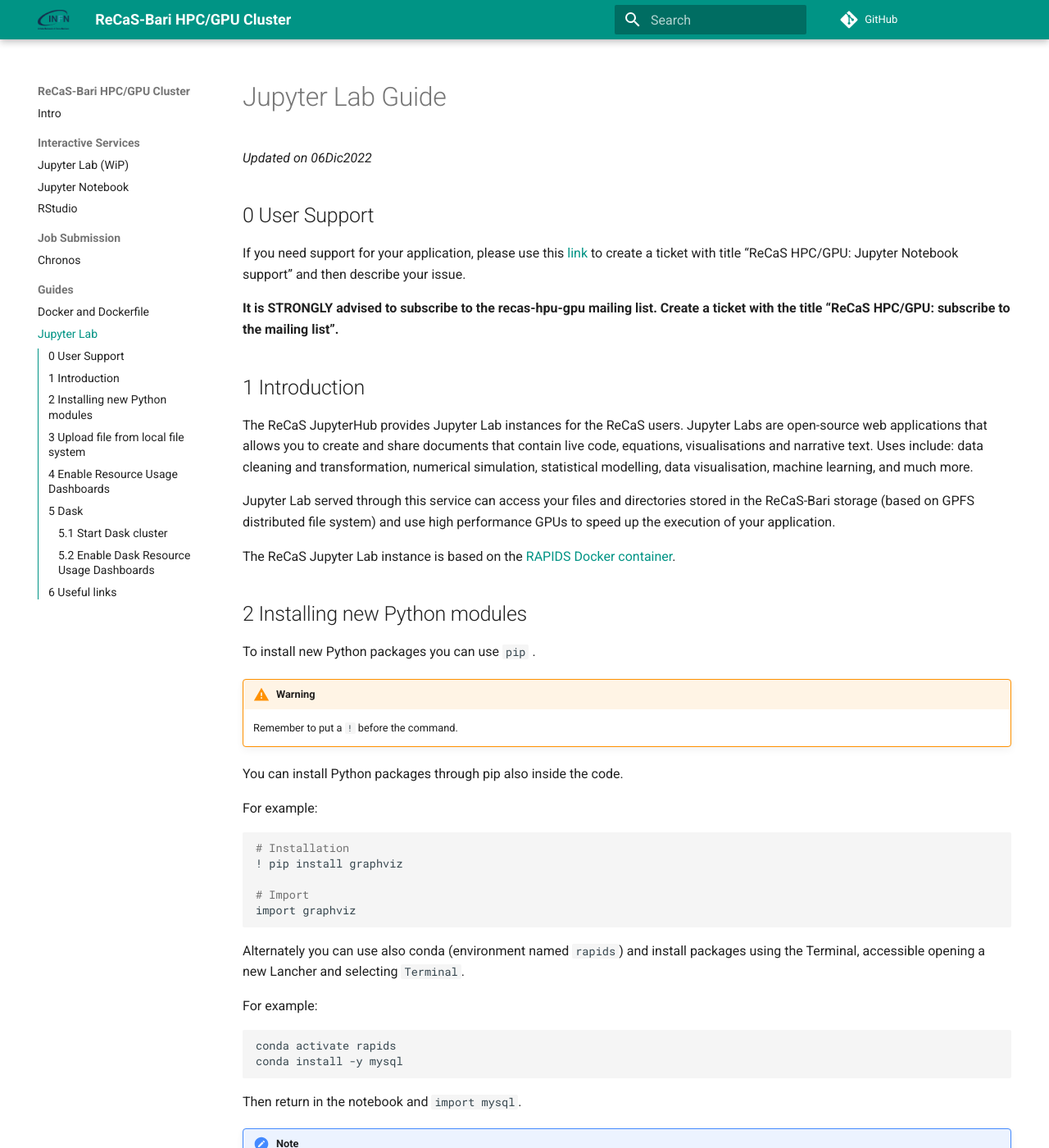
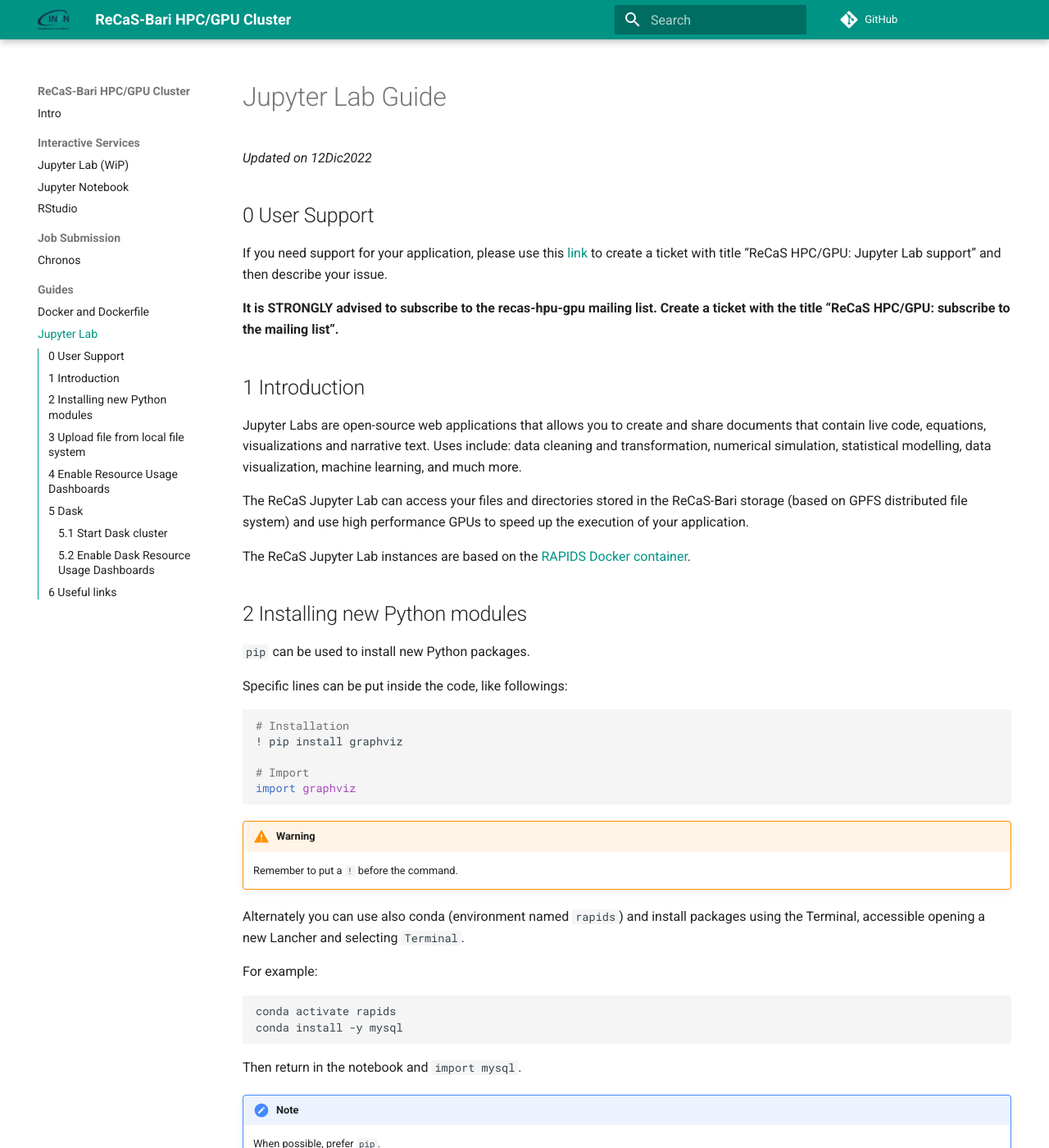
Before and after one commit to jvino/cluster-hpc-gpu-guides, an MkDocs documentation site: the page built from docs/guides/jupyter-lab.md, in a window 1280 px wide and 1400 px high. Shown: the whole window at 82% size. Built offline with MkDocs 1.6.1 and Material for MkDocs 9.7.7, drawn with Linux system fonts in a browser that asks for light colours; comment, search, counter and statistics services are not loaded; some of the changed text lies outside the part shown.

````diff
--- a/docs/guides/jupyter-lab.md
+++ b/docs/guides/jupyter-lab.md
@@ -1,38 +1,36 @@
 #Jupyter Lab Guide
 
-*Updated on 06Dic2022*
+*Updated on 12Dic2022*
 
 ## 0 User Support
-If you need support for your application, please use this [link](https://www.recas-bari.it/index.php/en/recas-bari-servizi-en/support-request) to create a ticket with title “ReCaS HPC/GPU: Jupyter Notebook support” and then describe your issue.
+If you need support for your application, please use this [link](https://www.recas-bari.it/index.php/en/recas-bari-servizi-en/support-request) to create a ticket with title “ReCaS HPC/GPU: Jupyter Lab support” and then describe your issue.
 
 
 **It is STRONGLY advised to subscribe to the recas-hpu-gpu mailing list. Create a ticket with the title “ReCaS HPC/GPU: subscribe to the mailing list”.**
 
 ## 1 Introduction
-The ReCaS JupyterHub provides Jupyter Lab instances for the ReCaS users. Jupyter Labs are open-source web applications that allows you to create and share documents that contain live code, equations, visualisations and narrative text.
-Uses include: data cleaning and transformation, numerical simulation, statistical modelling, data visualisation, machine learning, and much more.
+Jupyter Labs are open-source web applications that allows you to create and share documents that contain live code, equations, visualizations and narrative text.
+Uses include: data cleaning and transformation, numerical simulation, statistical modelling, data visualization, machine learning, and much more.
 
-Jupyter Lab served through this service can access your files and directories stored in the ReCaS-Bari storage (based on GPFS distributed file system) and use high performance GPUs to speed up the execution of your application.
+The ReCaS Jupyter Lab can access your files and directories stored in the ReCaS-Bari storage (based on GPFS distributed file system) and use high performance GPUs to speed up the execution of your application.
 
-The ReCaS Jupyter Lab instance is based on the [RAPIDS Docker container](https://hub.docker.com/r/rapidsai/rapidsai/).
+The ReCaS Jupyter Lab instances are based on the [RAPIDS Docker container](https://hub.docker.com/r/rapidsai/rapidsai/).
 
 ## 2 Installing new Python modules
-To install new Python packages you can use  `pip` .
+`pip` can be used to install new Python packages.
 
-!!! warning
-	Remember to put a `!` before the command.
+Specific lines can be put inside the code, like followings:
 
-You can install Python packages through pip also inside the code.
-
-For example:
-
-```bash
+```python
 # Installation
 ! pip install graphviz
 
 # Import
 import graphviz
 ```
+
+!!! warning
+	Remember to put a `!` before the command.
 
 Alternately you can use also conda (environment named `rapids`) and install packages using the Terminal, accessible opening a new Lancher and selecting `Terminal`.
 
````
Also changed, not shown: other parts of docs/guides/jupyter-lab.md (+1 -1 lines).
